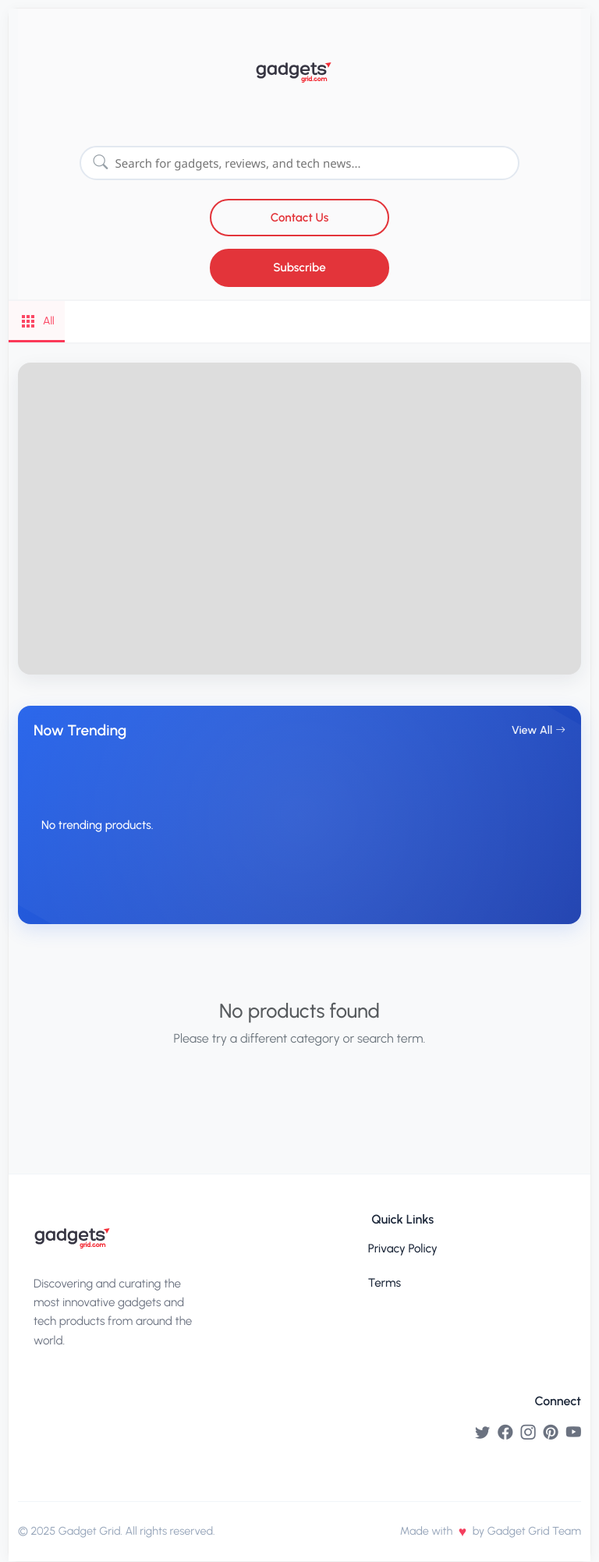
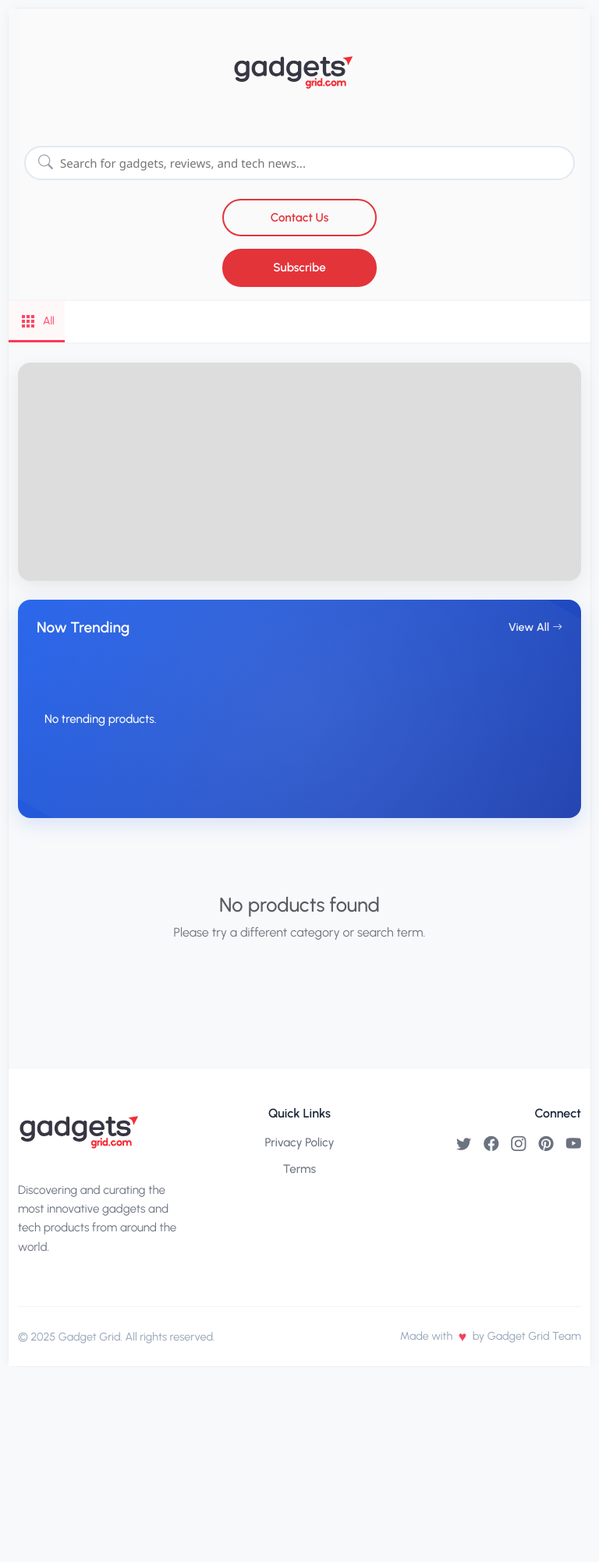
Before and after one commit to summersajan/GadgetsGrid-Backup, a PHP site: page /index3.php in a window 768 px wide. Shown: the whole page at 78% size. After the commit the page ends 1723 px from the top, so only its background shows below. Run offline with PHP 8.4, Linux system fonts and the light colour scheme; data that the repository does not hold is empty.

Commit message:
index-updated

```diff
--- a/admin/config/db.php
+++ b/admin/config/db.php
@@ -1,6 +1,6 @@
 <?php
-$conn = new mysqli("localhost", "root", "", "gadget");
-//$conn = new mysqli("localhost", "u860864837_GadgetsGridU", "Wt9|1&Fj|!", "u860864837_Gadgets_GridDB");
+//$conn = new mysqli("localhost", "root", "", "gadget");
+$conn = new mysqli("localhost", "u860864837_GadgetsGridU", "Wt9|1&Fj|!", "u860864837_Gadgets_GridDB");
 if ($conn->connect_error) {
     die("Connection failed: " . $conn->connect_error);
 }
--- a/index3.php
+++ b/index3.php
@@ -371,8 +371,8 @@
             }
 
             .navbar-brand img {
-                height: 64px;
-                width: 64px;
+                height: 158px;
+                width: 158px;
                 margin-bottom: 12px;
             }
 
@@ -1156,120 +1126,23 @@
             text-overflow: ellipsis;
         }
 
-        @media screen and (min-width: 768px) and (max-width: 1024px) {
-            .product-card {
-                width: 240px;
-                height: auto;
-                margin-left: auto;
-                margin-right: auto;
-            }
-
-            .product-card img {
-                width: 100%;
-                height: auto;
-            }
-
-            .main-top-grid {
-                grid-template-columns: 1fr 1fr;
-                gap: 16px;
-            }
-
-            .search-container {
-                max-width: 80%;
-                margin: 16px auto;
-            }
-
-            .hero-big-card,
-            .side-card {
-                min-height: 400px;
-            }
-
-            .section-title {
-                font-size: 1.5rem;
-            }
-
-            .navbar-brand img {
-                width: 100px;
-                height: 100px;
-            }
-
-            .header-auth-btn {
-                padding: 10px 18px;
-                font-size: 0.95rem;
-            }
-
-            .now-trending-card {
-                min-height: 280px;
-                padding: 20px;
-            }
-
-            .detail-card {
-                padding: 24px;
-            }
-
-            .main-img-view {
-                height: 280px;
-            }
-
-            .thumb-img {
-                width: 90px;
-                height: 64px;
-            }
-        }
-
-        @media screen and (min-width: 768px) and (max-width: 1024px) {
-            .product-card {
-                width: 100%;
-                max-width: 300px;
-                height: auto;
-                margin: 10px auto;
-            }
-
-            .product-card img {
-                width: 100%;
-                height: auto;
-            }
-
-            .row {
-                display: flex;
-                flex-wrap: wrap;
+        @media (max-width: 767px) {
+            .footer-links {
+                align-items: center;
                 justify-content: center;
-                gap: 16px;
-            }
-
-            .product-meta-row .meta {
-                margin-top: 4px;
-                /* fix overlap from -14px */
-            }
-        }
-
-        @media (max-width: 600px) {
-
-            .row,
-            .row.g-4 {
-                gap: 10px;
-                padding: 0 3vw;
-            }
-
-            .product-card {
-                width: 100% !important;
-                max-width: 100% !important;
-                min-width: 0 !important;
-                height: auto !important;
-                margin: 0 0 18px 0 !important;
-                box-sizing: border-box;
-            }
-
-            .product-card img {
-                width: 100% !important;
-                min-width: 0;
-                height: auto !important;
-                max-height: 190px;
-            }
-
-            .product-meta-row {
-                font-size: 0.84rem;
-                margin: 10px 0 3px 0;
+            }
+
+            .footer-social {
+                justify-content: center !important;
+            }
+
+            .footer-social a {
+                font-size: 1.4rem;
+            }
+
+            footer {
+                padding: 32px 16px;
+                text-align: center;
             }
         }
     </style>
@@ -1303,13 +1176,12 @@
         <div class="d-flex flex-column">
             <div class="d-flex align-items-center py-3 px-2" style="background : #fafafb">
                 <!-- Logo: text, not image -->
-                <a class="navbar-brand d-flex align-items-center" id="logo-div" href="index.php"
-                    style="margin-left: 20px;">
+                <a class="navbar-brand d-flex align-items-center" id="logo-div" href="/" style="margin-left: 20px;">
                     <img src="images/logo.svg" alt="Gadget Grid logo" style="height:68px;" />
                 </a>
                 <!-- Search Bar -->
 
-                <a class="align-items-center" id="logo-div1" href="index.php" style="display:none;">
+                <a class="align-items-center" id="logo-div1" href="/" style="display:none;">
                     <img src="images/logo.svg" alt="Gadget Grid logo" />
 
                 </a>
@@ -1400,63 +1272,98 @@
 </div>
 
 <!-- Footer -->
-<footer>
+<footer style="
+    margin-top: 80px;
+    background: #fff;
+    border-top: 1px solid #f1f5f9;
+    color: var(--dark);
+    padding: 48px 0 24px;
+">
     <div class="container-lg">
         <div class="row">
-            <div class="col-md-4 mb-4">
-                <a class="navbar-brand d-flex align-items-center" href="index.php" style="margin-left: 20px;">
-                    <img src="images/logo.svg" alt="Gadget Grid logo" style="height:68px;" />
-
+            <!-- Left Column -->
+            <div class="col-12 col-md-4 mb-4 text-center text-md-start">
+                <a class="navbar-brand d-flex align-items-center justify-content-center justify-content-md-start"
+                    href="/">
+                    <img src="images/logo.svg" alt="Gadget Grid logo" style="height: 68px;" />
                 </a>
                 <p style="
-                color: var(--text-muted);
-                font-size: 0.95rem;
-                line-height: 1.6;
-                margin-left: 20px;
-              ">
+                    color: var(--text-muted);
+                    font-size: 0.95rem;
+                    line-height: 1.6;
+                    margin-top: 16px;
+                ">
                     Discovering and curating the most innovative gadgets and tech
                     products from around the world.
                 </p>
             </div>
-            <div class="col-md-4 mb-4"
-                style="margin: 0 auto; display: flex; flex-direction: column; align-items: center;">
+
+            <!-- Center Column -->
+            <div class="col-12 col-md-4 mb-4 text-center">
                 <h6 style="font-weight: 600; margin-bottom: 16px; color: var(--dark);">
                     Quick Links
                 </h6>
-                <div class="footer-links" style="display: flex; flex-direction: column; text-align: left;">
-                    <a href="privacy.php" style="text-decoration: none; color: inherit;">Privacy Policy</a>
-                    <a href="terms.php" style="text-decoration: none; color: inherit;">Terms</a>
+                <div class="footer-links" style="
+                    display: flex;
+                    flex-direction: column;
+                    gap: 10px;
+                    text-align: center;
+                ">
+                    <a href="privacy.php"
+                        style="text-decoration: none; color: var(--text-muted); font-weight: 500; font-size: 0.95rem;">Privacy
+                        Policy</a>
+                    <a href="terms.php"
+                        style="text-decoration: none; color: var(--text-muted); font-weight: 500; font-size: 0.95rem;">Terms</a>
                 </div>
             </div>
 
-
-            <div class="col-md-4 mb-4" style="margin-left: auto; text-align: right;">
+            <!-- Right Column -->
+            <div class="col-12 col-md-4 mb-4 text-center text-md-end">
                 <h6 style="font-weight: 600; margin-bottom: 16px; color: var(--dark);">
                     Connect
                 </h6>
-                <div class="footer-social" style="display: flex; justify-content: flex-end; gap: 10px;">
-                    <a href="#"><i class="bi bi-twitter"></i></a>
-                    <a href="#"><i class="bi bi-facebook"></i></a>
-                    <a href="#"><i class="bi bi-instagram"></i></a>
-                    <a href="#"><i class="bi bi-pinterest"></i></a>
-                    <a href="#"><i class="bi bi-youtube"></i></a>
+                <div class="footer-social" style="
+                    display: flex;
+                    justify-content: center;
+                    justify-content: flex-end;
+                    gap: 16px;
+                    margin-bottom: 24px;
+                ">
+                    <a href="#"
+                        style="color: var(--text-muted); font-size: 1.2rem; transition: color 0.2s, transform 0.2s;"><i
+                            class="bi bi-twitter"></i></a>
+                    <a href="#"
+                        style="color: var(--text-muted); font-size: 1.2rem; transition: color 0.2s, transform 0.2s;"><i
+                            class="bi bi-facebook"></i></a>
+                    <a href="#"
+                        style="color: var(--text-muted); font-size: 1.2rem; transition: color 0.2s, transform 0.2s;"><i
+                            class="bi bi-instagram"></i></a>
+                    <a href="#"
+                        style="color: var(--text-muted); font-size: 1.2rem; transition: color 0.2s, transform 0.2s;"><i
+                            class="bi bi-pinterest"></i></a>
+                    <a href="#"
+                        style="color: var(--text-muted); font-size: 1.2rem; transition: color 0.2s, transform 0.2s;"><i
+                            class="bi bi-youtube"></i></a>
                 </div>
             </div>
-
         </div>
 
-        <div class="footer-divider"></div>
-
-        <div class="d-flex flex-column flex-md-row justify-content-between align-items-center">
-            <div class="footer-copyright mb-3 mb-md-0">
+        <div class="footer-divider" style="border-top: 1px solid #f1f5f9; margin: 24px 0;"></div>
+
+        <div
+            class="d-flex flex-column flex-md-row justify-content-between align-items-center text-center text-md-start">
+            <div class="footer-copyright mb-3 mb-md-0" style="color: #94a3b8; font-size: 0.9rem;">
                 &copy; 2025 Gadget Grid. All rights reserved.
             </div>
-            <div style="color: #94a3b8; font-size: 0.9rem">
-                Made with <span class="footer-heart">♥</span> by Gadget Grid Team
+            <div style="color: #94a3b8; font-size: 0.9rem;">
+                Made with <span class="footer-heart"
+                    style="color: #f43f5e; font-size: 1.1rem; vertical-align: middle; margin: 0 4px;">♥</span> by Gadget
+                Grid Team
             </div>
         </div>
     </div>
 </footer>
+
 
 
 <script src="https://code.jquery.com/jquery-3.7.1.min.js"></script>
@@ -1483,6 +1390,7 @@
     let currentCategoryId = "all";
     let currentGridPosts = []; // For grid/back detail logic
 
+    let categoryName = "All Gadgets"; // Default category name
     // _UTIL:_
     function escapeHtml(s) {
         return (s || "").replace(/[<>"'&]/g, c => ({
@@ -1826,16 +1734,25 @@
             $("#top-section").show();
             if (activeCategory) {
                 let image = activeCategory.category_image ? activeCategory.category_image : "category/default-category.jpg";
-                let html = `<div style="height:400px; position:relative; border-radius:12px; overflow:hidden; box-shadow:0 5px 18px rgba(0,0,0,0.08);">
-   <img src="category/${image}" style="width:100%; height:100%; margin:auto;">
+                /*  let html = `<div style="height:400px; position:relative; border-radius:12px; overflow:hidden; box-shadow:0 5px 18px rgba(0,0,0,0.08); ">
+     <img src="category/${image}" style="width:100%; height:100%; margin:auto; ">
+      <div style="position:absolute; left:0; bottom:0; padding:28px 38px; color:#fff; font-size:2.2rem; background:linear-gradient(to top,rgba(0,0,0,0.60) 65%,rgba(0,0,0,0.05)); border-radius:0 0 12px 12px; font-weight:700;">
+          ${activeCategory.category_name}
+      </div>
+  </div>`;*/
+
+                let html = `<div style="height:400px; position:relative; border-radius:12px; overflow:hidden; box-shadow:0 5px 18px rgba(0,0,0,0.08); ">
+   <img src="category/${image}" style="width:100%; height:100%; margin:auto; ">
     <div style="position:absolute; left:0; bottom:0; padding:28px 38px; color:#fff; font-size:2.2rem; background:linear-gradient(to top,rgba(0,0,0,0.60) 65%,rgba(0,0,0,0.05)); border-radius:0 0 12px 12px; font-weight:700;">
         ${activeCategory.category_name}
     </div>
 </div>`;
 
+
                 $("#exclusiveLaunchContainer").hide();
                 $(".now-trending-card").hide();
-                $("#categoryImage").show().html(html);
+                //  $("#categoryImage").show().html(html);
+
             } else {
                 renderHeroCard();
                 $("#exclusiveLaunchContainer").show();
@@ -2170,7 +2033,7 @@
                 gallery += `</div>`;
             }
 
-
+            categoryName = pd.category_name || "All Gadgets";
             // Badges
             let badges = '';
             if (pd.category_name) badges += `<span class="badge badge-cat px-3 py-2 me-2">${pd.category_name}</span>`;
@@ -2246,6 +2109,9 @@
             }, 'json');
         }
         function renderRelatedProductsSection(posts) {
+
+            console.log('Rendering related products:', posts);
+
             let html = `<h3 class="section-title">Related Products</h3>
         <div class="row g-4">`;
             if (!posts.length) {
```
Also changed, not shown: other parts of index3.php (+30 -103 lines), index.php (+66 -122 lines).
